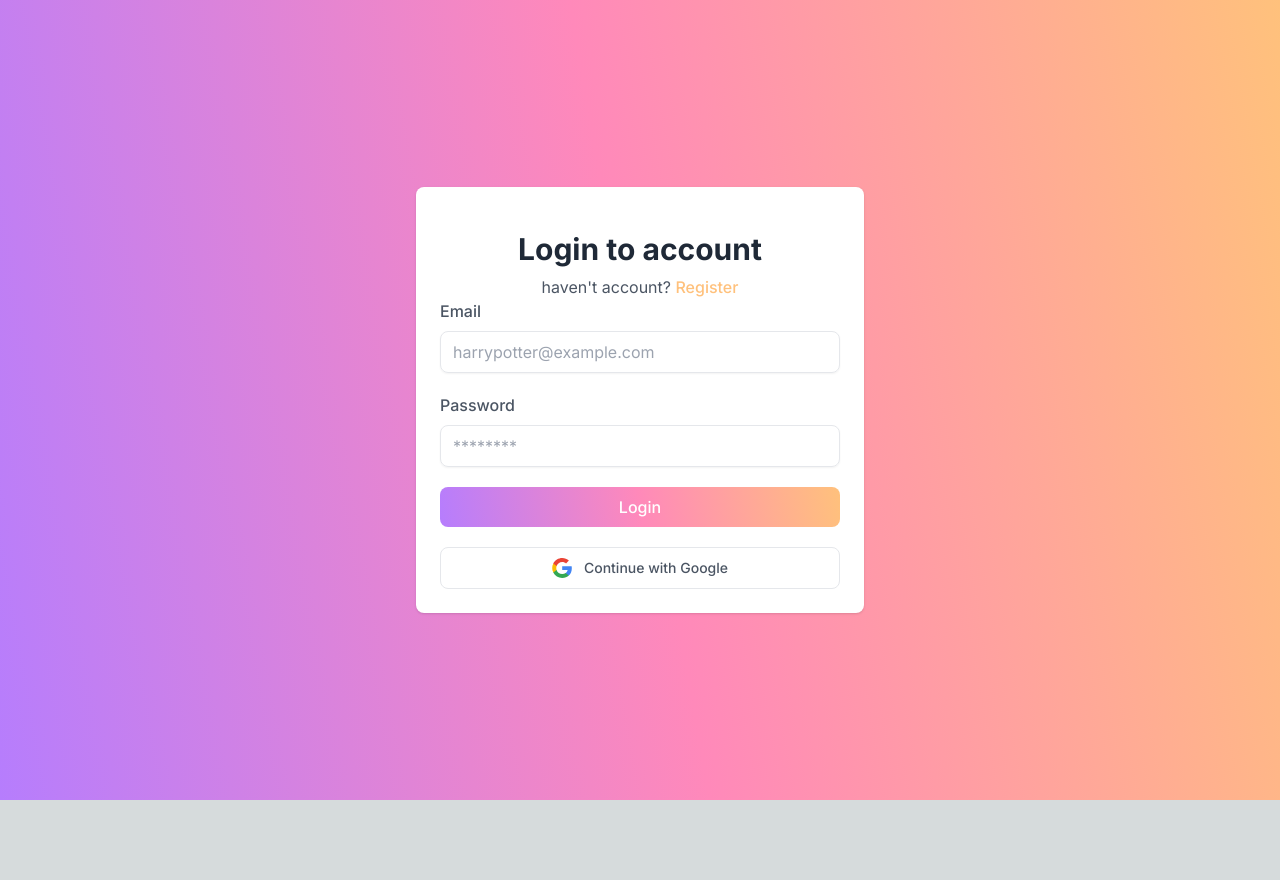
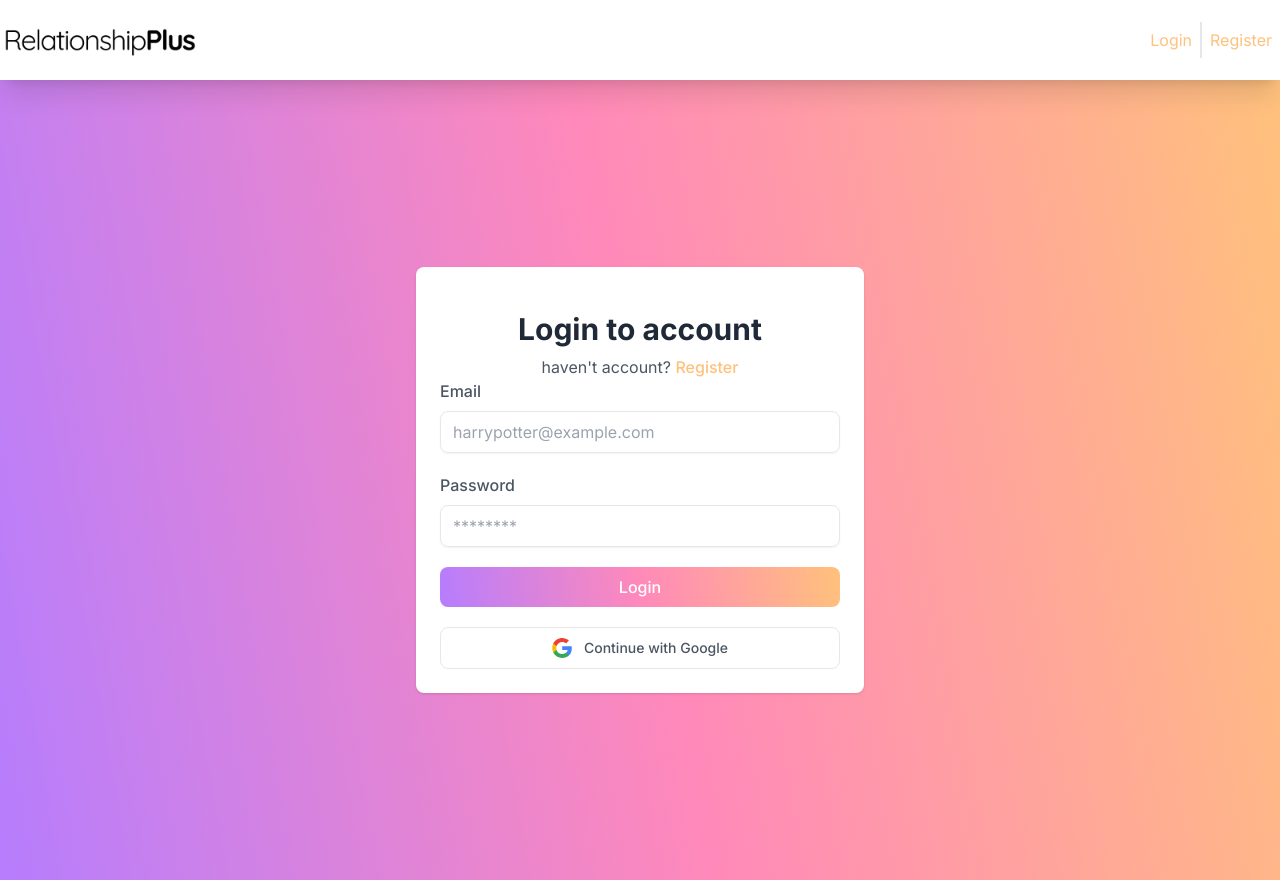
Before and after one commit to mohitgithub2002/Personality-Test, a Next.js app: page /login in a window 1280 px wide. Before the commit the page ends 800 px from the top, so only its background shows below. Built offline with nearby package versions, Linux system fonts and the light colour scheme; no server answers.

Commit message:
Add: Navbar

```diff
--- a/app/layout.js
+++ b/app/layout.js
@@ -1,7 +1,7 @@
 import './globals.css'
 import { Inter } from 'next/font/google'
 import {AuthProvider} from './provider'
-
+import Navbar from '@/components/navbar'
 const inter = Inter({ subsets: ['latin'] })
 
 export const metadata = {
@@ -13,6 +13,7 @@ export default function RootLayout({ children }) {
   return (
     <html lang="en">
       <body className={inter.className}>
+        <Navbar/>
         <AuthProvider>
           {children}
         </AuthProvider>
--- /dev/null
+++ b/components/navbar.js
@@ -0,0 +1,43 @@
+"use client"
+import Link from "next/link"
+import Image from "next/image"
+import { signOut} from "next-auth/react"
+import { useRouter } from 'next/navigation'
+import { checkUser } from "@/utils/auth"
+import { useEffect, useState } from "react"
+
+export default function Navbar() {
+    const router = useRouter()
+    const [user, setUser] = useState(null)
+
+    async function fetchData() {
+        const user = await checkUser();
+        setUser(user);
+        console.log("user is ", user)
+    }
+
+    useEffect(() => {
+        fetchData()
+    }, [router])
+
+    return (
+        <div className="flex justify-center items-center w-full h-20 shadow-xl  bg-white backdrop-blur-xl back">
+            <div className="flex justify-between items-center h-full py-4 w-[1284px] max-w-[1284px] px-4 lg:px-0">
+                <Link href="/" className="flex gap-2 flex-center">
+                    <Image src="/logo.png" alt="logo" width={200} height={200} />
+                </Link>
+                {user ?
+                    <div className="hidden md:flex md:items-center md:gap-4 text-black ">
+                        <button onClick={() => signOut()} className="navbar-brand text-red-600 p-2 border-r-2">LogOut</button>
+                        <p className="text-black">Hi, {user ? user.name : null} </p>
+                    </div>
+                    :
+                    <div>
+                        <Link href={"/login"} className="text-color3 p-2 border-r-2">Login</Link>
+                        <Link href={"/register"} className="text-color3 p-2 ">Register</Link>
+                    </div>
+                }
+            </div>
+        </div>
+    )
+}
--- a/components/navbar.jsx
+++ /dev/null
@@ -1,7 +0,0 @@
-export const Navbar = () =>{
-    return (
-        <div>
-            navbar
-        </div>
-    )
-}
--- a/middleware.js
+++ b/middleware.js
@@ -1,7 +1,7 @@
 export {default} from "next-auth/middleware"
 
 export const config = {
-    matcher: ["/dashboard", "/personality-test"]
+    matcher: ["/dashboard", "/personality-test","/chatguide","/result","/profile"]
 }
 
 //Note: Mention all protected page routes in the matcher array.
```
Also changed, not shown: public/logo.png (added), public/relationship plus logo 500x100 (2).png (added).
